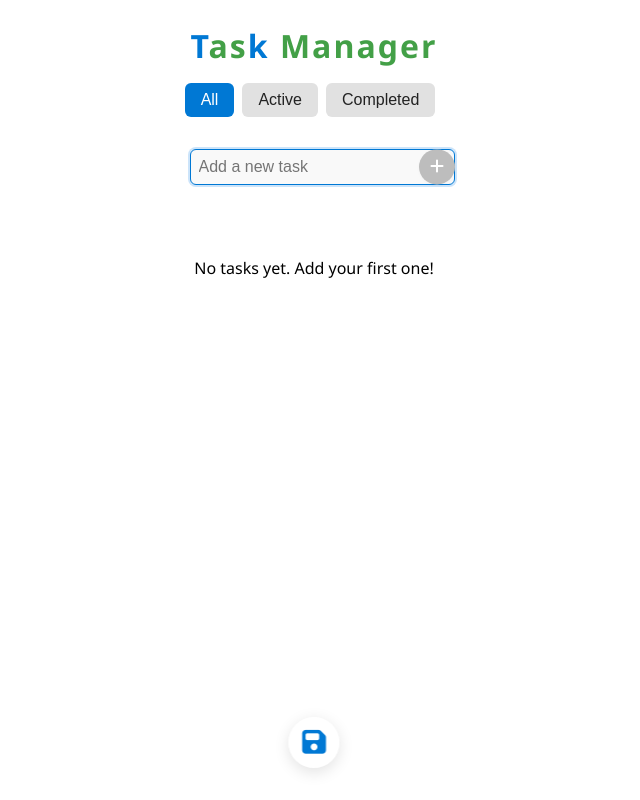
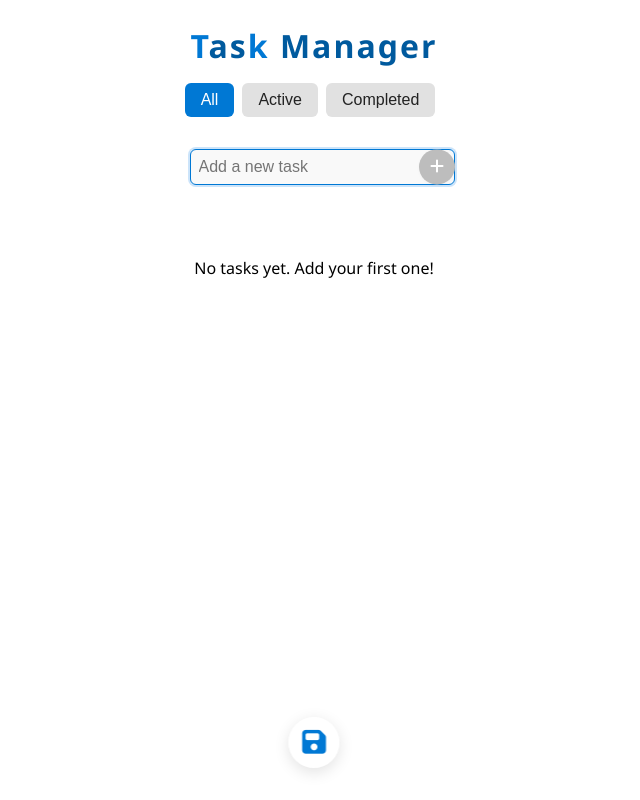
Before and after one commit to ShivamJ39/Task-Manager, an Angular app: page / in a window 1280 px wide. Shown: the whole page, without its empty margins (326-966 px from the left). Built offline with nearby package versions, Linux system fonts and the light colour scheme.

Commit message:
Update app.component.scss

```diff
--- a/src/app/app.component.scss
+++ b/src/app/app.component.scss
@@ -30,11 +30,11 @@ flex-direction: column;
 }
 
 .win-tka {
-  color: #0078d4; // Windows blue (for T, K, A, S, E)
+  color: #0078d4; // Windows blue 1 (for T, K, A, S, E)
 }
 
 .win-as {
-  color: #43a047; // Windows green (for M, N, G, R, A, S)
+  color: #005a9e; // Windows blue 2 (for M, N, G, R, A, S)
 }
 /* Task input and buttons */
 form input[type="text"] {
```
